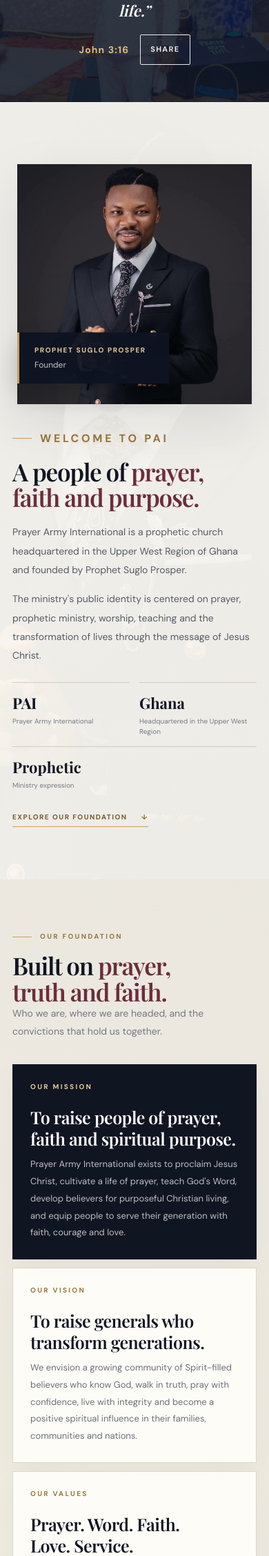
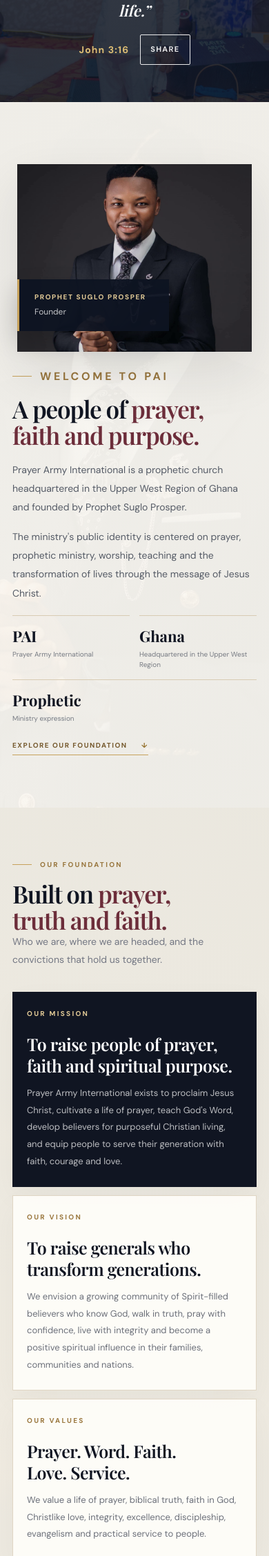
Before and after one commit to believersmale-ai/prayerarmy-inter, a PHP site: page / in a window 390 px wide. Shown: the part 1269-3525 px from the top of the page at 69% size. Run offline with PHP 8.4, Linux system fonts and the light colour scheme.

Commit message:
style: normalize image heights, grid proportions and whitespace across major site sections

```diff
--- a/styles.css
+++ b/styles.css
@@ -1037,3 +1037,61 @@ footer.footer-reimagined{background:#f4f0e6!important;background-image:none!impo
  #foundation .faith-copy{columns:1}
  #foundation .faith-copy p{font-size:15px;margin-bottom:13px}
 }
+
+/* Site-wide proportion audit (2026-11): content-led heights and balanced grids.
+   These rules follow legacy and redesign layers, without modifying JS or forms. */
+:root{--content-gap:clamp(22px,3.2vw,52px)}
+#about .about-grid{gap:var(--content-gap);align-items:start}
+#about .about-photo{max-width:100%;align-self:start}
+#about .about-photo img{display:block;aspect-ratio:4/4.1;max-height:590px;object-fit:cover}
+#about .about-stats{margin-block:22px;gap:14px}
+#foundation .foundation-grid{gap:16px}
+#foundation .foundation-card{min-height:0;padding:clamp(22px,2.7vw,34px)}
+#foundation .foundation-card h3{margin-bottom:12px}
+#foundation .story-grid{margin-top:42px;gap:18px;align-items:start}
+#foundation .story-card,#foundation .founder-card{min-height:0}
+#sermons .sermon-grid{gap:var(--content-gap);align-items:start}
+#sermons .messages-archive{margin-top:38px;padding-top:30px}
+#sermons .messages-list{gap:16px}
+#sermons .messages-empty{min-height:0;padding:22px}
+#live.live-section{min-height:0;padding-block:clamp(48px,6vw,76px)}
+#live .live-content{gap:var(--content-gap);align-items:center}
+#events .events-grid{gap:var(--content-gap);align-items:start}
+#events .event-poster{min-height:0;aspect-ratio:4/4.5}
+#events .event-poster img{height:100%;width:100%;object-fit:cover}
+#events .event-photo-stack{min-height:0;aspect-ratio:5/4}
+#events .weekly{margin-top:42px}
+#events .weekly-grid{gap:14px}
+#events .past-events{margin-top:36px}
+#gallery .gallery-grid{grid-template-rows:clamp(170px,17vw,240px) clamp(170px,17vw,240px);gap:12px}
+#testimonies .testimonies-grid{gap:16px;margin-bottom:22px}
+#connect .connect-grid{gap:var(--content-gap)}
+#contact .contact-grid{gap:16px;margin-top:24px}
+#contact .contact-social-card{padding:22px 26px;margin-top:22px}
+#locations .locations-grid{gap:16px}
+#announcements[hidden],#verse[hidden],#locations[hidden],#prayer[hidden],#prayer-wall[hidden],#testimonies-list[hidden]{display:none!important}
+@media(max-width:900px){
+ #about .about-grid,#sermons .sermon-grid,#live .live-content,#events .events-grid{gap:28px}
+ #about .about-photo{max-width:580px}
+ #about .about-photo img{aspect-ratio:5/4;max-height:450px}
+ #events .event-poster{aspect-ratio:5/4}
+ #events .event-photo-stack{aspect-ratio:16/10}
+ #gallery .gallery-grid{grid-template-rows:repeat(3,clamp(170px,26vw,230px))}
+ #foundation .story-grid{margin-top:32px}
+}
+@media(max-width:600px){
+ #about .about-grid,#sermons .sermon-grid,#live .live-content,#events .events-grid{gap:22px}
+ #about .about-photo img{aspect-ratio:5/4;max-height:340px}
+ #about .about-stats{margin-block:18px}
+ #foundation .foundation-grid{gap:12px}
+ #foundation .foundation-card{padding:24px 20px}
+ #foundation .story-grid{margin-top:26px}
+ #sermons .messages-archive{margin-top:26px;padding-top:22px}
+ #events .event-poster{aspect-ratio:4/3}
+ #events .event-photo-stack{aspect-ratio:4/3}
+ #events .weekly{margin-top:28px}
+ #events .past-events{margin-top:26px}
+ #gallery .gallery-grid{grid-template-rows:repeat(3,190px);gap:9px}
+ #contact .contact-grid{margin-top:18px}
+ #contact .contact-social-card{padding:18px;margin-top:18px}
+}
```
